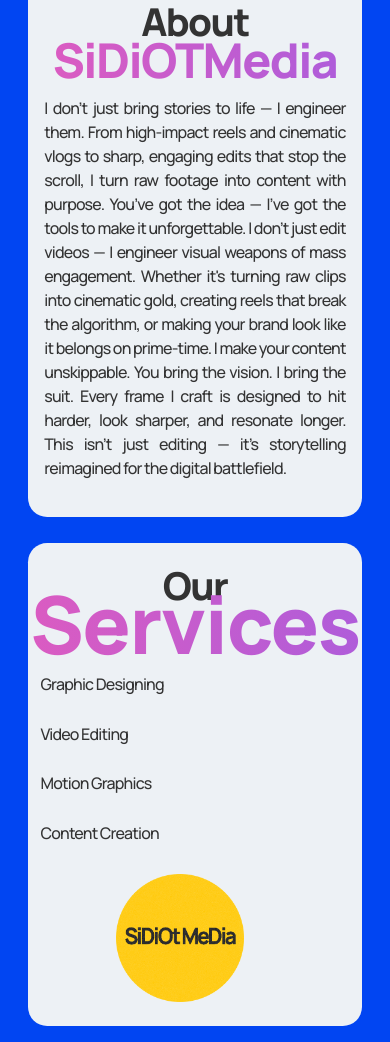
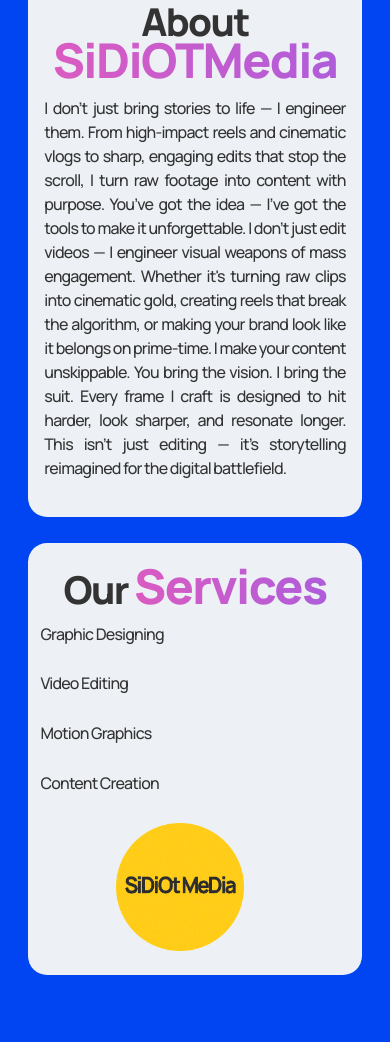
Before and after one commit to starboylive/SiDiOT-MeDia, a plain HTML site: page index.html in a window 390 px wide. Shown: the part 908-1950 px from the top of the page. After the commit the page ends 1899 px from the top, so only its background shows below. Drawn offline with Linux system fonts and the light colour scheme.

Commit message:
Update home.css

```diff
--- a/home.css
+++ b/home.css
@@ -459,7 +459,10 @@
     width: 12rem;
     margin-top: 1.5rem;
   }
-
+    .headerlog2 {
+  font-size: 5rem;
+  font-weight: 900;
+    }
 }
 
 /* Mobile Devices */
@@ -533,6 +536,12 @@
     margin-top: 1rem;
   }
 
+     /* .headerlog2 {
+  font-size: 3rem;
+  font-weight: 900;
+    } */
+
+
 }
 
 /* Extra Small Screens */
@@ -590,6 +599,10 @@
   .headerlog {
     font-size: 3rem;
   }
+    .headerlog2 {
+  font-size: 3rem;
+  font-weight: 900;
+    }
 
 }
 
```
